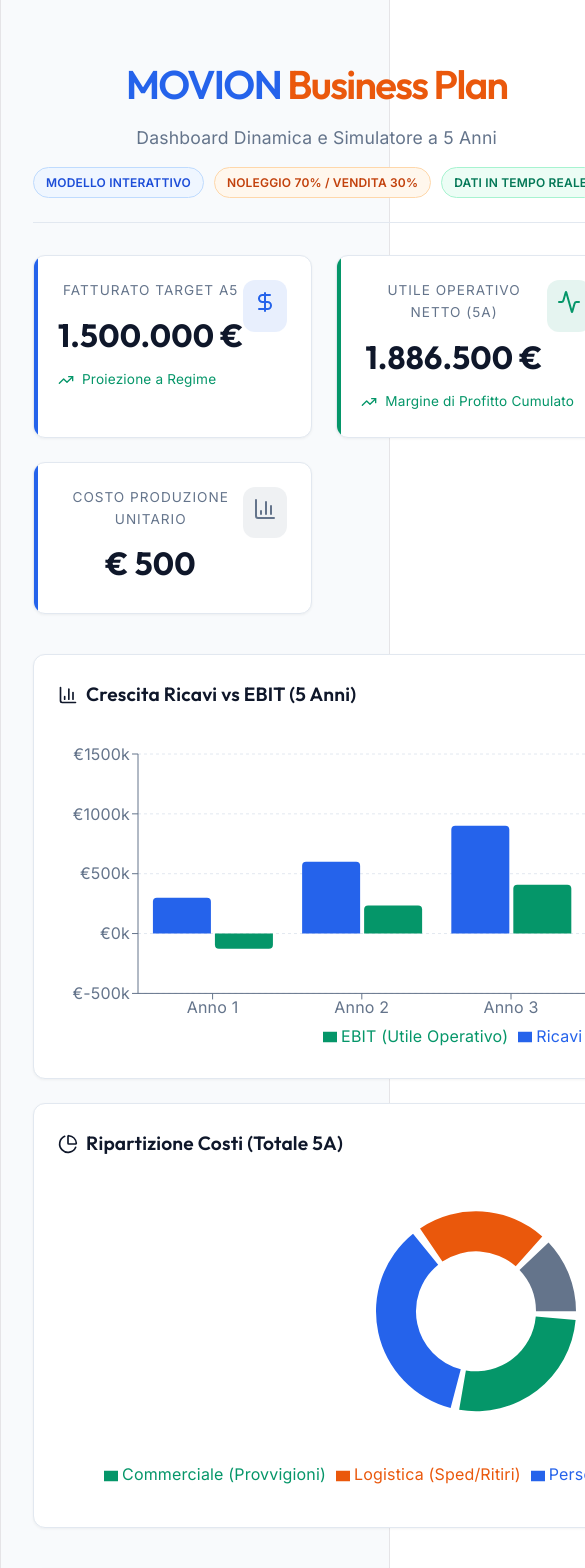
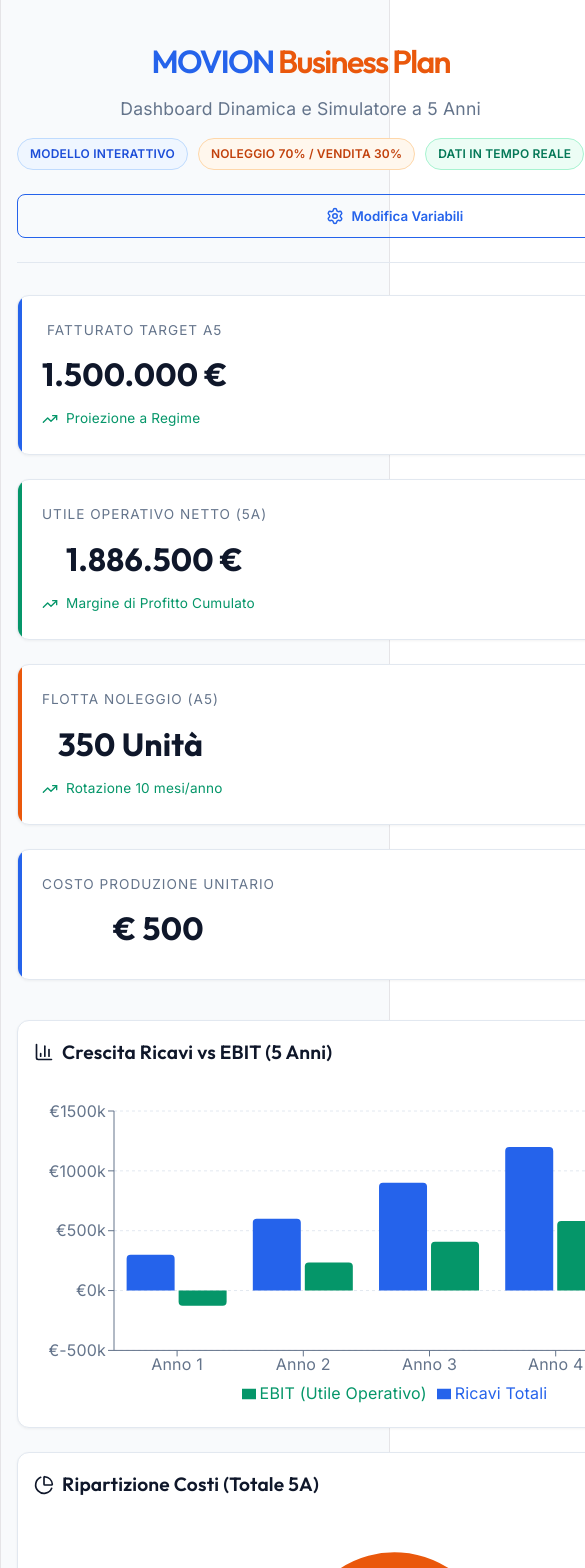
Before and after one commit to giuseppedisorbo-droid/Movion, a React (Vite) app in the folder movion_dashboard/: page / in a window 390 px wide. Shown: the top 1568 px of the page, 585 px wide, since content can reach past the window. Built offline with nearby package versions, Linux system fonts and the light colour scheme.

Commit message:
Responsive design per mobile

```diff
--- a/movion_dashboard/src/App.css
+++ b/movion_dashboard/src/App.css
@@ -292,3 +292,44 @@
   }
   .chart-container { height: auto; min-height: 400px; }
 }
+
+@media (max-width: 768px) {
+  .dashboard-container {
+    padding: 1rem;
+  }
+  .header {
+    flex-direction: column;
+    align-items: flex-start;
+    gap: 1.5rem;
+  }
+  .header-title h1 {
+    font-size: 2rem;
+  }
+  .header-actions {
+    width: 100%;
+  }
+  .header-actions button {
+    width: 100%;
+    justify-content: center;
+  }
+  .settings-panel {
+    grid-template-columns: 1fr;
+    padding: 1rem;
+  }
+  .grid-cards {
+    grid-template-columns: 1fr;
+  }
+  .chart-container {
+    padding: 1rem;
+    min-height: 350px;
+  }
+  .chart-header {
+    flex-direction: column;
+    align-items: flex-start;
+    gap: 0.5rem;
+  }
+  .financial-table th, .financial-table td {
+    padding: 0.5rem;
+    font-size: 0.8rem;
+  }
+}
```
